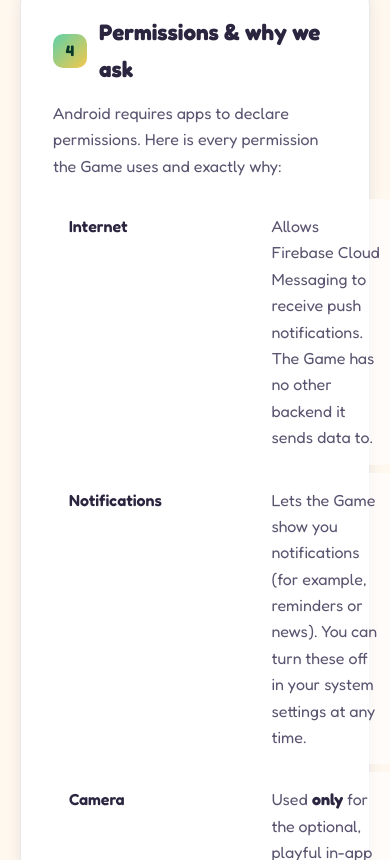
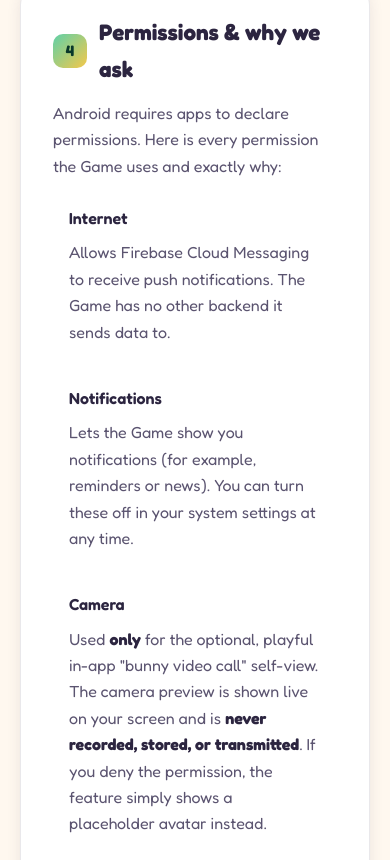
Before and after one commit to MuhammadAsad786/EasterBunnyGame, a plain HTML site: page privacy.html in a window 390 px wide. Shown: the part 3110-3970 px from the top of the page. Drawn offline with nearby package versions, Linux system fonts and the light colour scheme.

Commit message:
work on responsiveness

```diff
--- a/assets/css/styles.css
+++ b/assets/css/styles.css
@@ -446,6 +446,10 @@ ul{list-style:none}
   .shots-grid{grid-template-columns:1fr}
   .footer-grid{flex-direction:column}
   .cta-band .cb-bunny{width:110px;opacity:.5}
+  .perm-table,.perm-table tbody,.perm-table tr,.perm-table td{display:block;width:100%}
+  .perm-table tr{margin-bottom:12px}
+  .perm-table tr td:first-child{border-radius:14px 14px 0 0;white-space:normal;padding-bottom:4px}
+  .perm-table tr td:last-child{border-radius:0 0 14px 14px;padding-top:4px}
 }
 
 /* Reduced motion */
```
